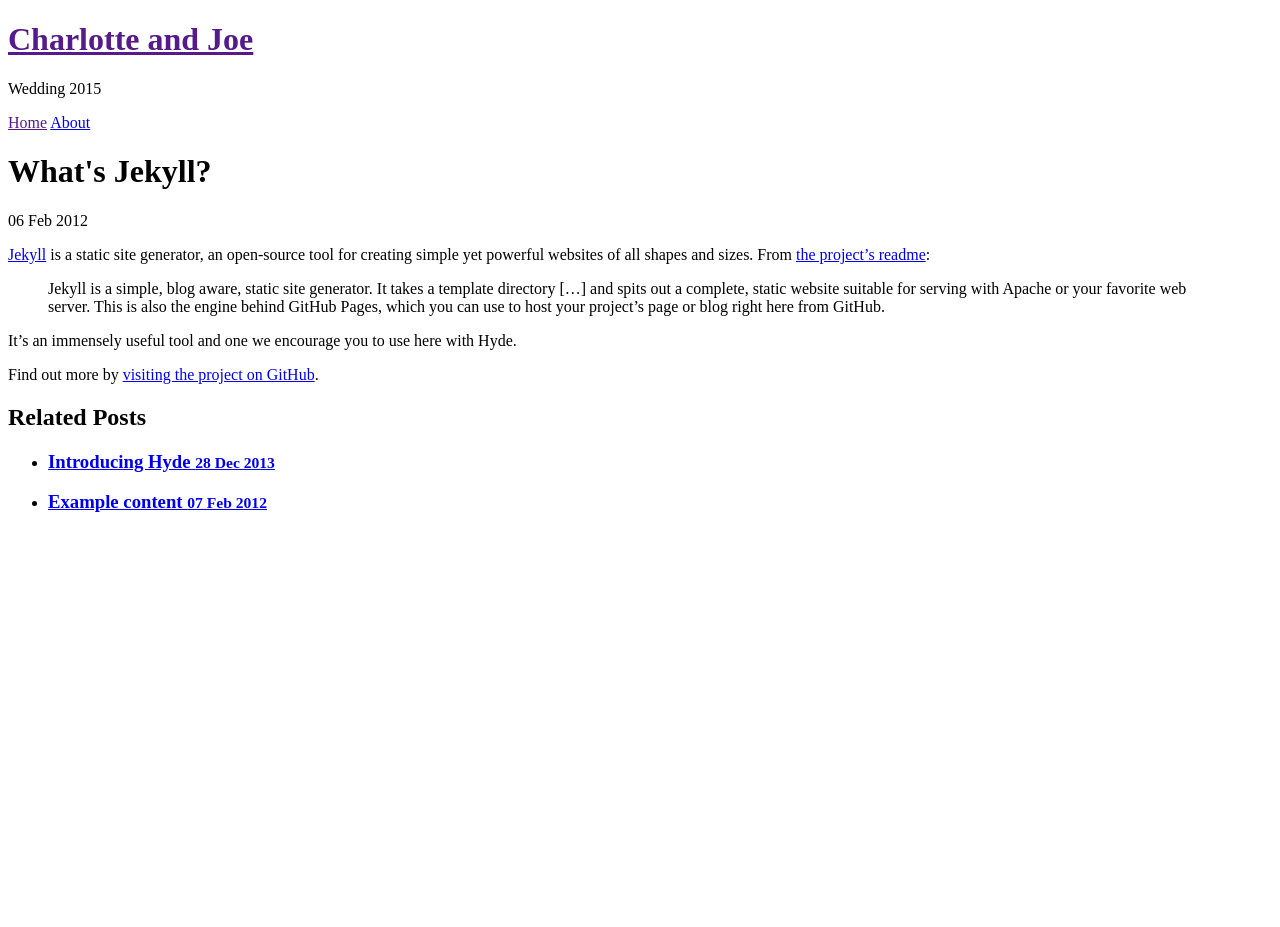
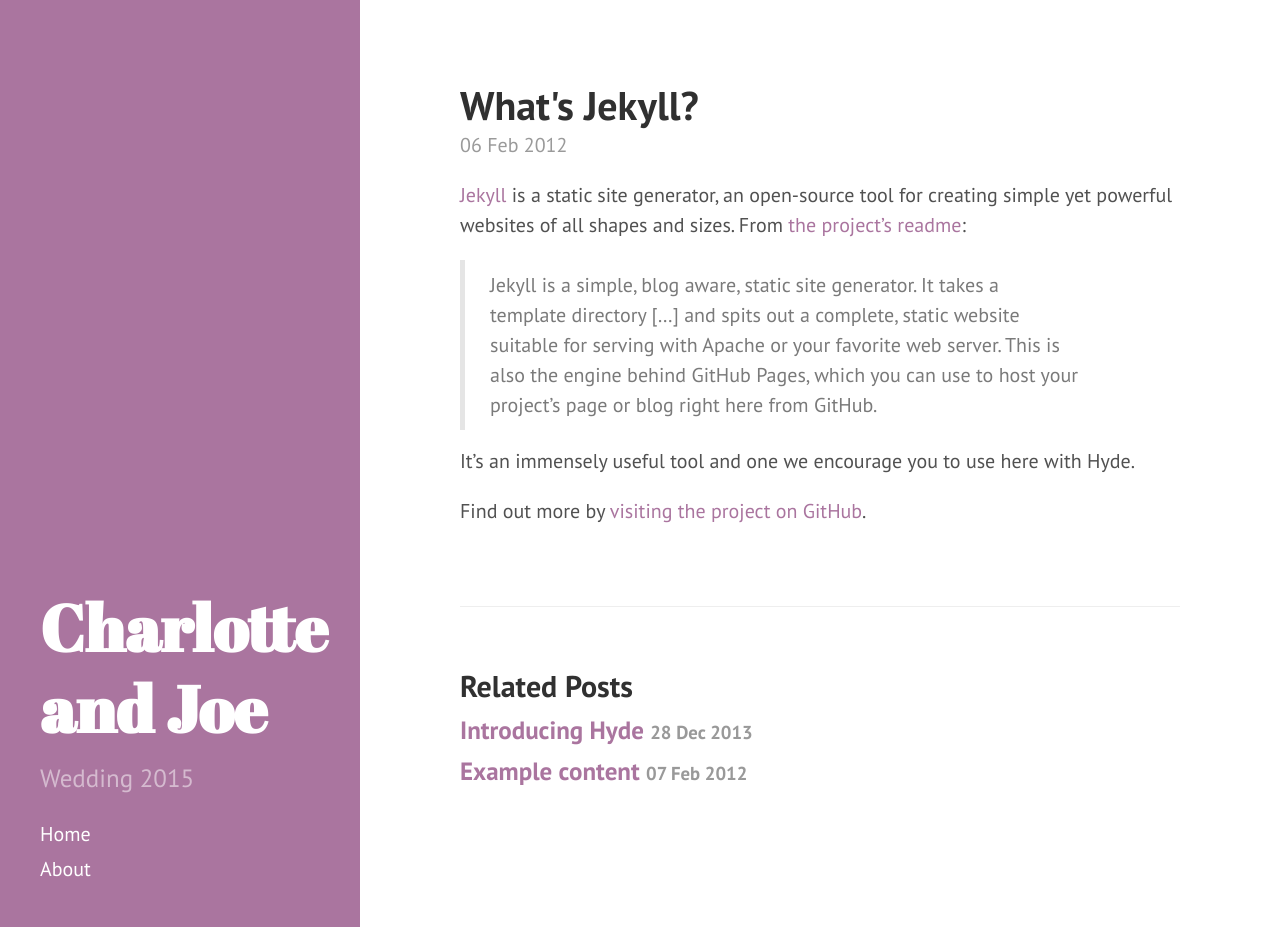
Before and after one commit to CharlotteAndJoe2015/charlotteandjoe2015.github.io, a Jekyll site: the page built from _posts/2012-02-06-whats-jekyll.md, in a window 1280 px wide and 927 px high. Built offline with Jekyll 4.4.1, drawn with Linux system fonts in a browser that asks for light colours; Markdown is read by kramdown in place of the engine named in the settings.

Commit message:
Fix config to make site work

```diff
--- a/_config.yml
+++ b/_config.yml
@@ -6,6 +6,9 @@ highlighter:      pygments
 title:            Charlotte and Joe
 description:      'Wedding 2015'
 url:              http://charlotteandjoe2015.github.io/
+baseurl:          /
+
+paginate:         5
 
 author:
   name:           'Joe Smallman'
```
